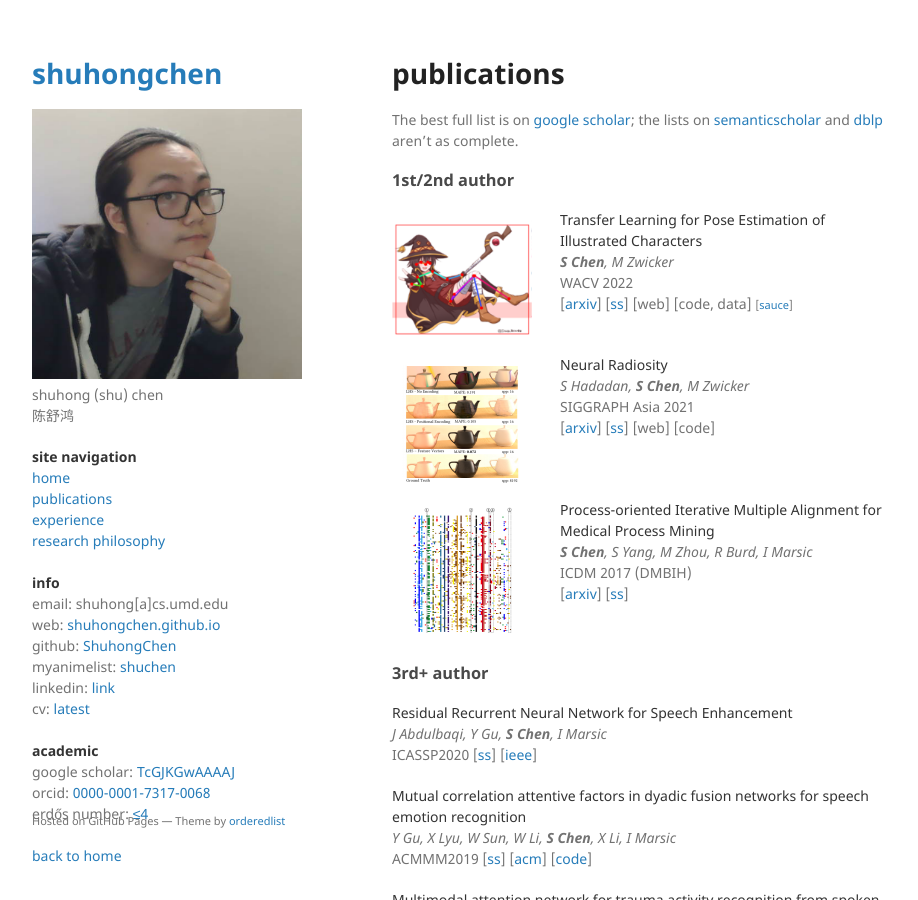
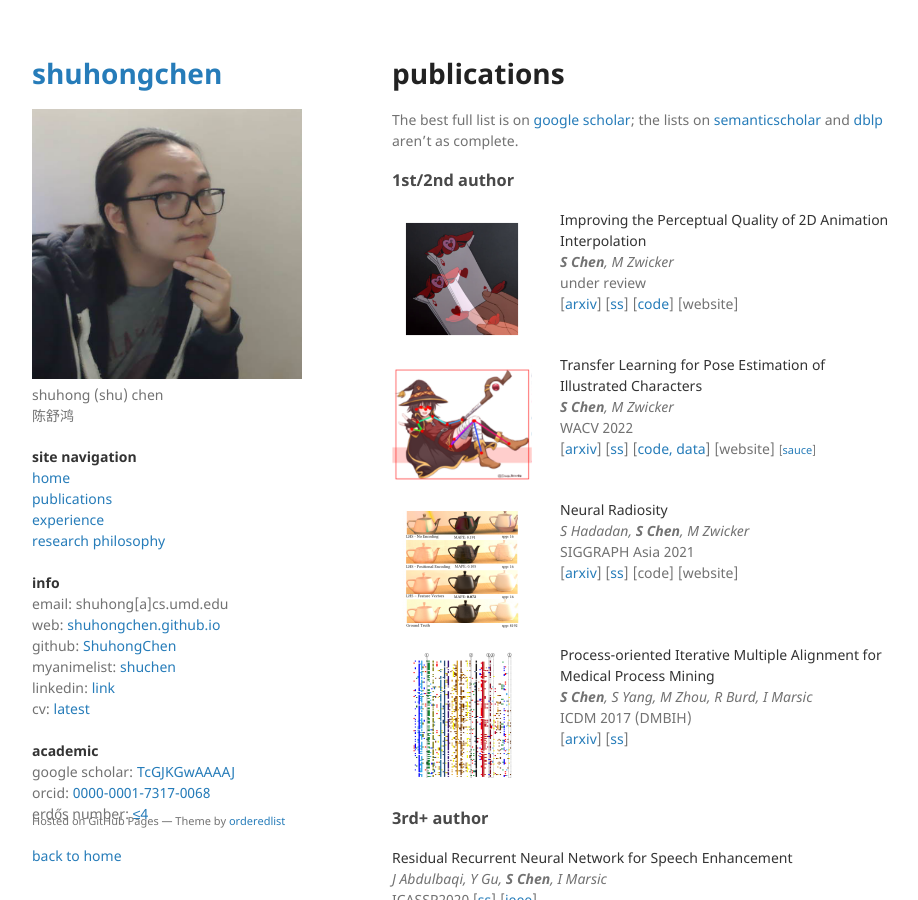
Before and after one commit to ShuhongChen/shuhongchen.github.io, a Jekyll site: the page built from publications.md, in a window 1280 px wide and 900 px high. Shown: the whole window, without its empty margins (178-1096 px from the left). Built offline with Jekyll 4.4.1, drawn with Linux system fonts in a browser that asks for light colours.

Commit message:
added eisai

```diff
--- a/publications.md
+++ b/publications.md
@@ -26,6 +26,29 @@ The best full list is on [google scholar](https://scholar.google.com/citations?h
 <tbody>
 <tr>
     <td>
+        <img src='./assets/img/proj_eisai.png' class='thumbnail-bigger'>
+    </td>
+    <td class=pad_pubs>
+        <label class=darktext>
+            Improving the Perceptual Quality of 2D Animation Interpolation<br>
+        </label>
+        <i>
+            <b>S Chen</b>,
+            M Zwicker
+            <br>
+        </i>
+        under review
+        <br>
+        [<a href='https://arxiv.org/abs/2111.12792'>arxiv</a>]
+        [<a href='https://www.semanticscholar.org/paper/Improving-the-Perceptual-Quality-of-2D-Animation-Chen-Zwicker/1711a5355f0a96d9217b086dcd12b15945eade0e'>ss</a>]
+        <!-- [code, data] -->
+        <!-- [<a href='https://shuhongchen.github.io/eisai-anime-interpolator/'>web</a>] -->
+        [<a href='https://github.com/ShuhongChen/eisai-anime-interpolator/'>code</a>]
+        [website]
+    </td>
+</tr>
+<tr>
+    <td>
         <img src='./assets/img/proj_bizarre.png' class='thumbnail-bigger'>
     </td>
     <td class=pad_pubs>
@@ -41,10 +64,10 @@ The best full list is on [google scholar](https://scholar.google.com/citations?h
         <br>
         [<a href='https://arxiv.org/abs/2108.01819'>arxiv</a>]
         [<a href='https://www.semanticscholar.org/paper/Transfer-Learning-for-Pose-Estimation-of-Characters-Chen-Zwicker/b6cf0b44134a91f70dfb8db500d48fd9bde6150d'>ss</a>]
-        [web]
-        [code, data]
+        <!-- [code, data] -->
         <!-- [<a href='https://shuhongchen.github.io/bizarre-pose-estimator/'>web</a>] -->
-        <!-- [<a href='https://github.com/ShuhongChen/bizarre-pose-estimator/'>code, data</a>] -->
+        [<a href='https://github.com/ShuhongChen/bizarre-pose-estimator/'>code, data</a>]
+        [website]
         <small>[<a href='https://www.pixiv.net/en/artworks/67179030'>sauce</a>]</small>
         <!-- <small>[<a href='https://danbooru.donmai.us/posts/3014412'>sauce</a>]</small> -->
     </td>
@@ -67,8 +90,8 @@ The best full list is on [google scholar](https://scholar.google.com/citations?h
         <br>
         [<a href='https://arxiv.org/abs/2105.12319'>arxiv</a>]
         [<a href='https://www.semanticscholar.org/paper/Neural-Radiosity-Hadadan-Chen/94261c7cb0d991f4137f55783f76b1f67810366e'>ss</a>]
-        [web]
         [code]
+        [website]
     </td>
 </tr>
 <tr>
```
Also changed, not shown: assets/img/proj_eisai.png (added).
